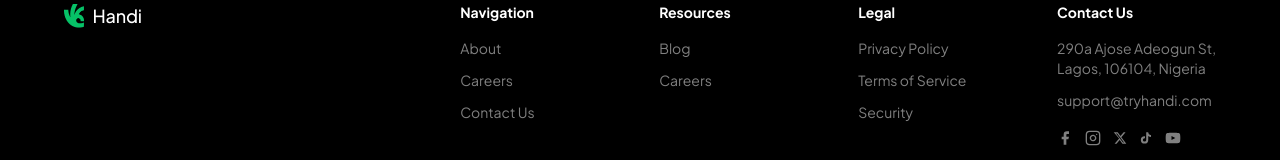
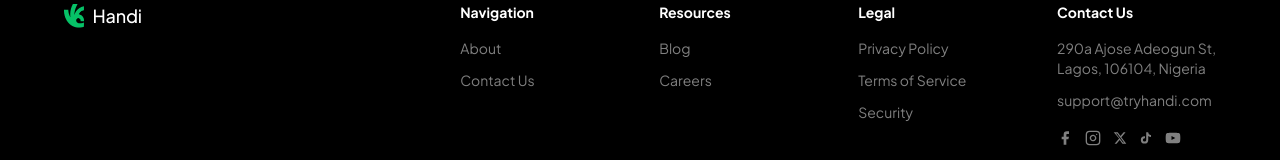
Before and after one commit to Azeez-Abiola/Handi-landing-page, a React (Vite) app: page /blog in a window 1280 px wide. Shown: the part 3394-3554 px from the top of the page. Built offline with nearby package versions, Linux system fonts and the light colour scheme; no server answers; a web font is replaced by a local one.

Commit message:
Remove duplicate Careers link from footer Navigation column

```diff
--- a/src/components/FooterLinks.jsx
+++ b/src/components/FooterLinks.jsx
@@ -5,7 +5,6 @@ const navColumns = [
     heading: 'Navigation',
     links: [
       { label: 'About', to: '/about' },
-      { label: 'Careers', to: '/careers' },
       { label: 'Contact Us', to: '/contact' },
     ],
   },
```
